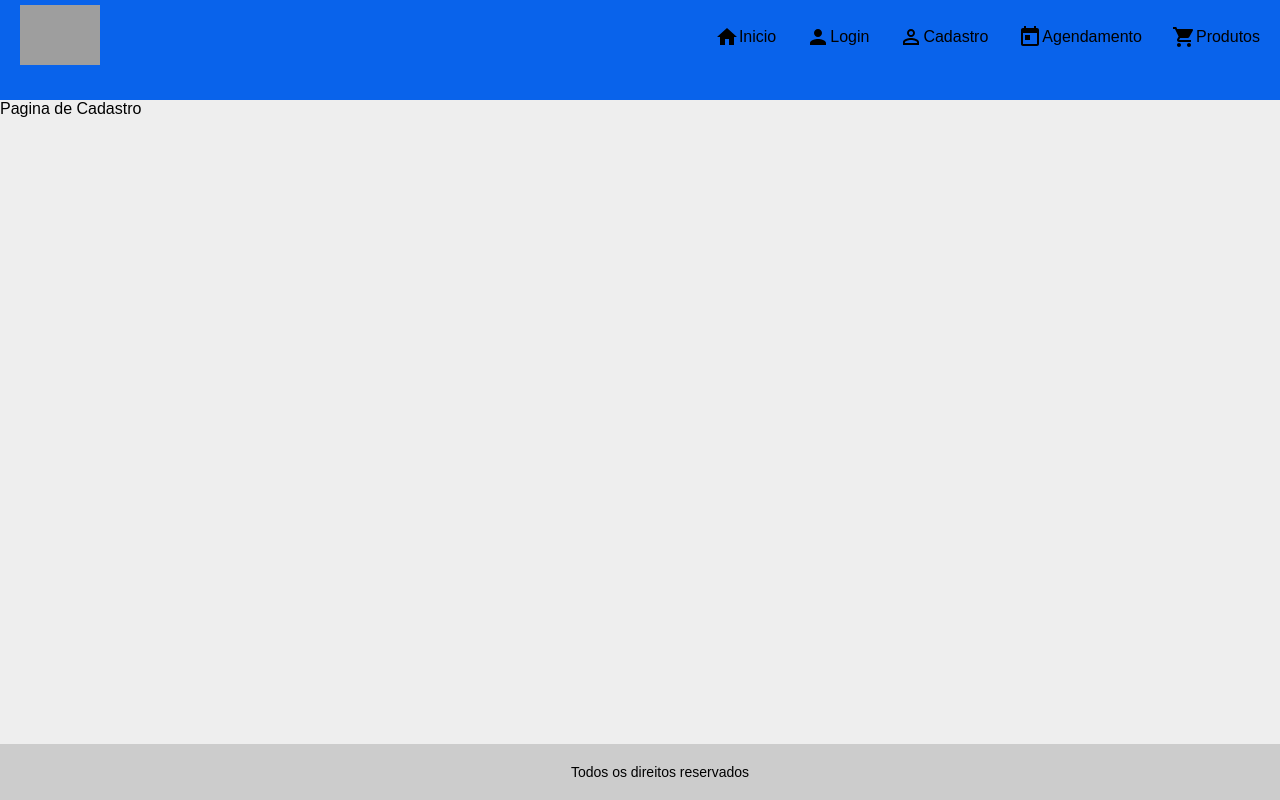
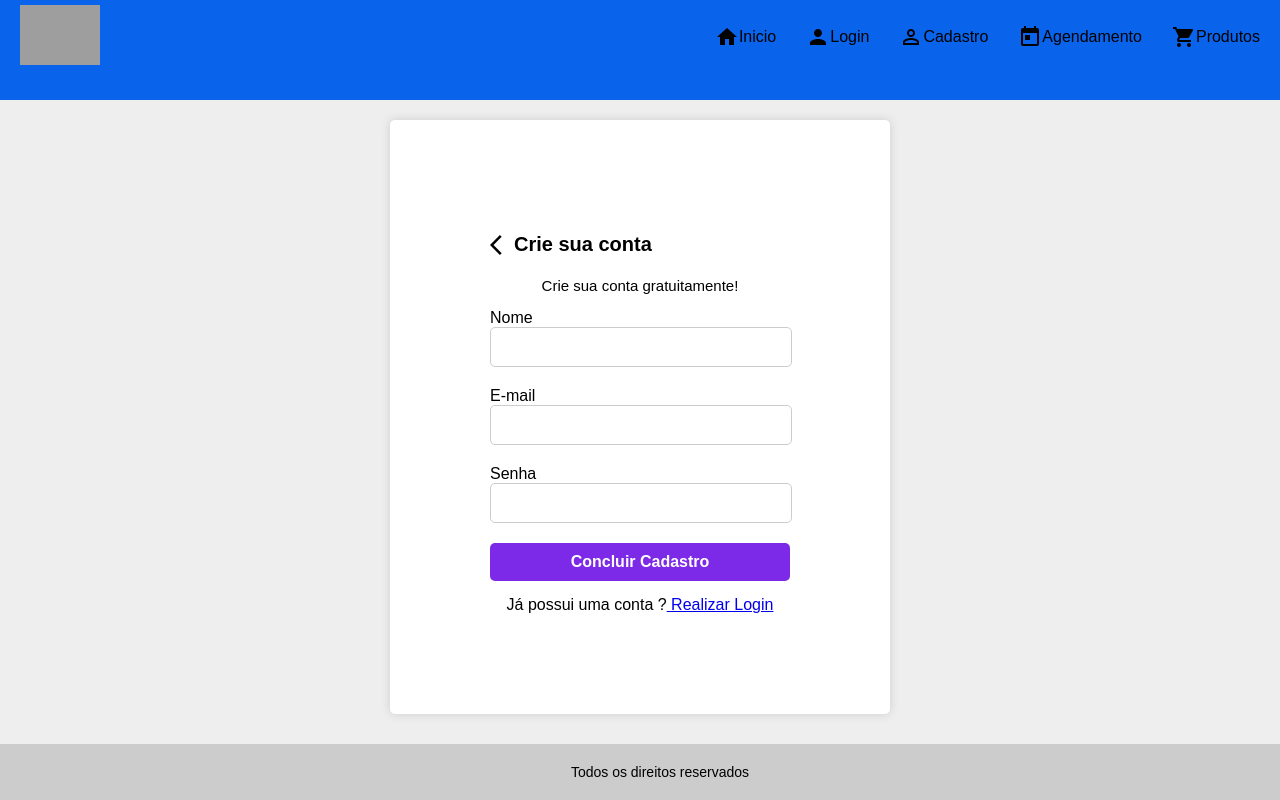
Before and after one commit to DiegoPongeti1/PetShop, a React (Create React App) app: page /Cadastro in a window 1280 px wide. Built offline with nearby package versions, Linux system fonts and the light colour scheme; grey boxes are pictures that could not be loaded.

Commit message:
Botão de cadastro redirecionando para cadastro, arruma botôes para voltar para o login e para ir para cadastro

```diff
--- a/src/App.js
+++ b/src/App.js
@@ -5,6 +5,8 @@ import Header from './components/Header';
 import Footer from './components/Footer';
 
 import Login from './pages/Login'
+
+import Cadastro from './pages/Cadastro'
 
 import Routes from './Routes'
 
@@ -14,13 +16,17 @@ import './App.css'
 function App() {
 
   const [user, setUser] = useState('/Login')
+  const [Cadastro, setCadastro] = useState('/Cadastro')
 
 
   if(user === null ){
     return (
-      <Login />
+      <Login />,
+      <Cadastro />
     );
   }
+
+
   return (
     <BrowserRouter>
     <Header />
--- a/src/Routes.js
+++ b/src/Routes.js
@@ -3,6 +3,8 @@ import { Switch, Route } from 'react-router-dom'
 
 import Home from './pages/Home'
 import Login from './pages/Login'
+import Cadastro from './pages/Cadastro'
+
 
 export default () => {
 
@@ -12,12 +14,12 @@ export default () => {
                 <Home />
             </Route>
 
-            <Route exact path="/login">
+            <Route exact path="/Login">
                 <Login />
             </Route>
 
             <Route exact path="/Cadastro">
-                Pagina de Cadastro
+                <Cadastro />
             </Route>
 
             <Route exact path="/Agendamento">
--- a/src/components/Header/index.js
+++ b/src/components/Header/index.js
@@ -18,8 +18,8 @@ function Header() {
                 <nav>
                     <ul>
                         <li><Link to="/"> <HomeIcon />Inicio</Link></li>
-                        <li><Link to="/Login"> <PersonIcon /> Login</Link></li>
-                        <li><Link to="/Cadastro"><PermIdentityIcon /> Cadastro</Link></li>
+                        <li><Link exact to="/Login"> <PersonIcon /> Login</Link></li>
+                        <li><Link exact to="/Cadastro"><PermIdentityIcon /> Cadastro</Link></li>
                         <li><Link to="/Agendamento"> <TodayIcon />Agendamento</Link></li>
                         <li><Link to="/Produtos"><LocalGroceryStoreIcon /> Produtos</Link></li>
                     </ul>
--- /dev/null
+++ b/src/pages/Cadastro/index.js
@@ -0,0 +1,55 @@
+import React from 'react'
+import { BrowserRouter, Switch, Route, Link } from 'react-router-dom'
+
+import {AreaCadastro} from './styled'
+
+
+import {BtnDefaulIcons, BtnDeFaut} from '../../components/Styled'
+
+
+import ArrowBackIosIcon from '@material-ui/icons/ArrowBackIos';
+
+export default () => {
+    return (
+<BrowserRouter>
+<Switch>
+<Route exact path="/Cadastro">
+<AreaCadastro>
+          <h1 className="organize">
+            <Link to="/Login"><ArrowBackIosIcon /></Link>
+            Crie sua conta
+          </h1>
+
+          <p> Crie sua conta gratuitamente!</p>
+
+          <form>
+    <div className="form-imput">
+          <label>Nome</label>
+          <input type="text" />
+    </div>
+
+    <div className="form-imput">
+          <label>E-mail</label>
+          <input type="email" />
+    </div>
+
+    <div className="form-imput">
+          <label>Senha</label>
+          <input type="password" />
+    </div>
+
+
+
+    <BtnDeFaut>Concluir Cadastro</BtnDeFaut>
+
+    <div className="footerLogin">
+          Já possui uma conta ?
+          <Link to="/Login"> Realizar Login </Link>
+    </div>
+  </form>
+      </AreaCadastro>
+</Route>
+</Switch>
+</BrowserRouter>
+    );
+}
--- /dev/null
+++ b/src/pages/Cadastro/styled.js
@@ -0,0 +1,67 @@
+import styled from 'styled-components'
+
+
+export const AreaCadastro = styled.div`
+        background-color: #fff;
+        padding: 100px;
+        max-width: 300px;
+        margin: auto;
+        margin-top: 20px;
+        text-align: center;
+        border-radius: 5px;
+        box-shadow: 0px 0px 10px #ccc;
+
+        h1{
+            font-size: 20px;
+        }
+
+        .organize{
+            display: flex;
+
+            a{
+                color: #000;
+            }
+        }
+        p{
+            font-size: 15px;
+            color: black;
+        }
+
+        .form-imput{
+            text-align: left;
+
+            label{
+                display:block;
+            }
+
+            input{
+                margin-bottom: 20px;
+                padding: 10px;
+                font-size: 16px;
+                outline: none;
+                border: 1px solid #ccc;
+                border-radius: 5px;
+                width: 280px;
+                transition: 0.3s;
+
+                &:hover{
+                    border: 1px solid #7d2ae8;
+                }
+            }
+
+        .footerLogin{
+            font-size: 13px;
+
+            a{
+                font-weight: bold;
+                margin-left: 5px;
+                color: #4e129c;
+                cursor: pointer;
+
+                &:hover {
+                    color: #7d2ae8
+                }
+            }
+        }
+        }
+`;
--- a/src/pages/Login/index.js
+++ b/src/pages/Login/index.js
@@ -16,42 +16,6 @@ export default () => {
 
       <BrowserRouter>
             <Switch>
-          <Route exact path="/Cadastro">
-                <AreaLogin>
-                    <h1 className="organize">
-                      <Link to="/Login"><ArrowBackIosIcon /></Link>
-                      Crie sua conta
-                    </h1>
-
-                    <p> Crie sua conta gratuitamente!</p>
-
-                    <form>
-              <div className="form-imput">
-                    <label>Nome</label>
-                    <input type="text" />
-              </div>
-
-              <div className="form-imput">
-                    <label>E-mail</label>
-                    <input type="email" />
-              </div>
-
-              <div className="form-imput">
-                    <label>Senha</label>
-                    <input type="password" />
-              </div>
-
-
-
-              <BtnDeFaut>Concluir Cadastro</BtnDeFaut>
-
-              <div className="footerLogin">
-                    Já possui uma conta ?
-                    <Link to="/Login"> Realizar Login </Link>
-              </div>
-            </form>
-                </AreaLogin>
-          </Route>
 
             <Route exact path="/Login">
             <AreaLogin>
@@ -84,7 +48,7 @@ export default () => {
 
                   <div className="footerLogin">
                         Não possui uma conta ?
-                    <Link to="/Cadastro"> Cadastrar-se </Link>
+                        <Link exact to="/Cadastro"> Cadastrar-se </Link>
                   </div>
                   </form>
             </AreaLogin>
```
Lines whose indentation alone changed are shown as unchanged.
